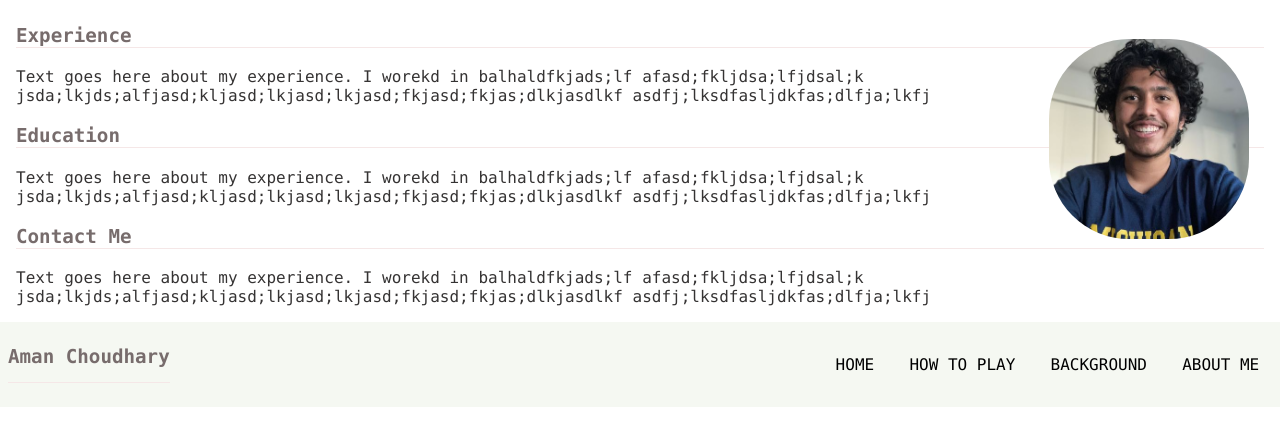
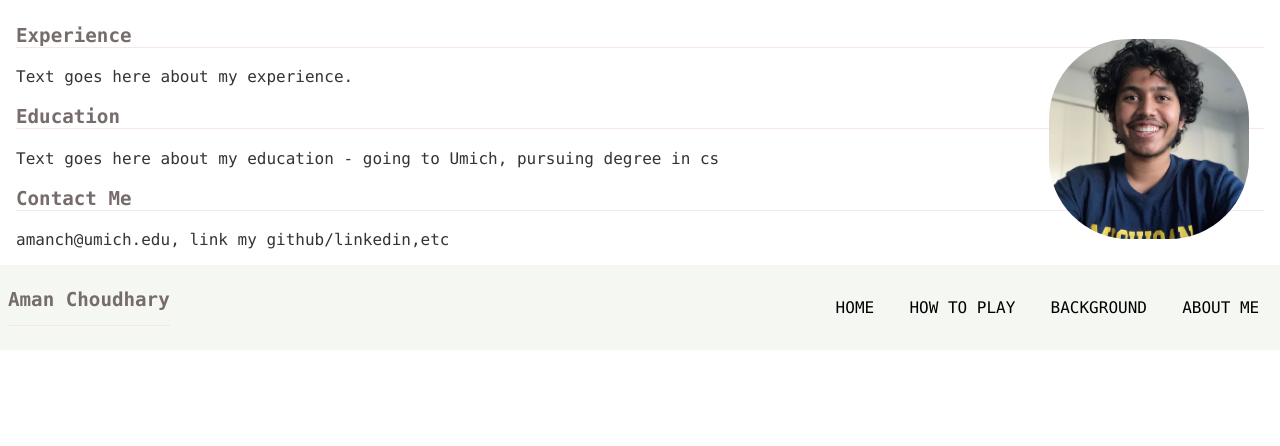
Before and after one commit to AmanChoudhary2020/Seep-Card-Game, a plain HTML site: page aboutme.html in a window 1280 px wide. Shown: the part 294-740 px from the top of the page. Drawn offline with Linux system fonts and the light colour scheme.

```diff
--- a/aboutme.html
+++ b/aboutme.html
@@ -25,21 +25,15 @@
             <img class="face" src="CardImages/Choudhary_Aman_Photo.jpg">
             <h3>Experience</h3>
                 <p>
-                    Text goes here about my experience. I worekd in balhaldfkjads;lf
-                    afasd;fkljdsa;lfjdsal;k jsda;lkjds;alfjasd;kljasd;lkjasd;lkjasd;fkjasd;fkjas;dlkjasdlkf
-                    asdfj;lksdfasljdkfas;dlfja;lkfj
+                    Text goes here about my experience.
                 </p>
             <h3>Education</h3>
                 <p>
-                    Text goes here about my experience. I worekd in balhaldfkjads;lf
-                    afasd;fkljdsa;lfjdsal;k jsda;lkjds;alfjasd;kljasd;lkjasd;lkjasd;fkjasd;fkjas;dlkjasdlkf
-                    asdfj;lksdfasljdkfas;dlfja;lkfj
+                    Text goes here about my education - going to Umich, pursuing degree in cs
                 </p>
             <h3>Contact Me</h3>
                 <p>
-                    Text goes here about my experience. I worekd in balhaldfkjads;lf
-                    afasd;fkljdsa;lfjdsal;k jsda;lkjds;alfjasd;kljasd;lkjasd;lkjasd;fkjasd;fkjas;dlkjasdlkf
-                    asdfj;lksdfasljdkfas;dlfja;lkfj
+                    amanch@umich.edu, link my github/linkedin,etc
                 </p>
         </section>
 
```
